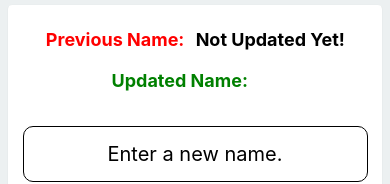
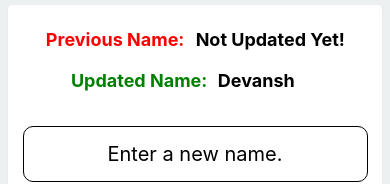
Before and after one commit to D-Coder135/UpdateNameApp_ClassComponent_React-Native, a React Native app: screen / in a window 390 px wide. Shown: the part 343-527 px from the top of the page. Built offline with nearby package versions, Linux system fonts and the light colour scheme.

Commit message:
pass the name attribute of the state variable to the Text tag

```diff
--- a/components/UpdateNameUsingClass.js
+++ b/components/UpdateNameUsingClass.js
@@ -27,7 +27,7 @@ export default class UpdateNameUsingClass extends React.Component {
 
                 <View style = {styles.view}>
                 <Text style = {{marginTop: 20, fontSize: 18, fontWeight: 'bold', color: 'green'}}>Updated Name: </Text>
-                <Text style = {{margin: 20, marginLeft: 2, fontWeight: 'bold', fontSize: 18}}> </Text>
+                <Text style = {{margin: 20, marginLeft: 2, fontWeight: 'bold', fontSize: 18}}> {this.state.name} </Text>
                 </View>
 
                 <TextInput style = {styles.inputText} placeholder = "Enter a new name." ></TextInput>
```
